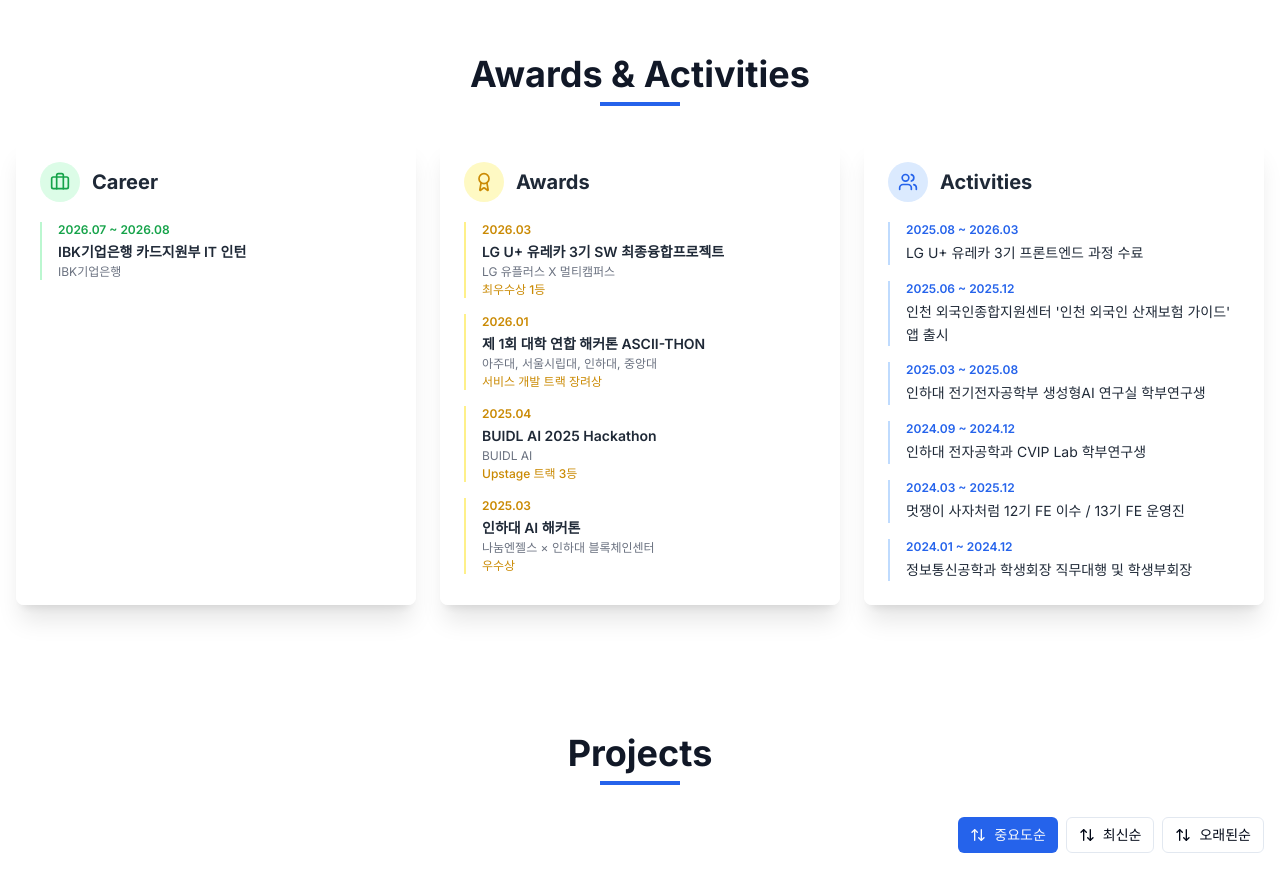
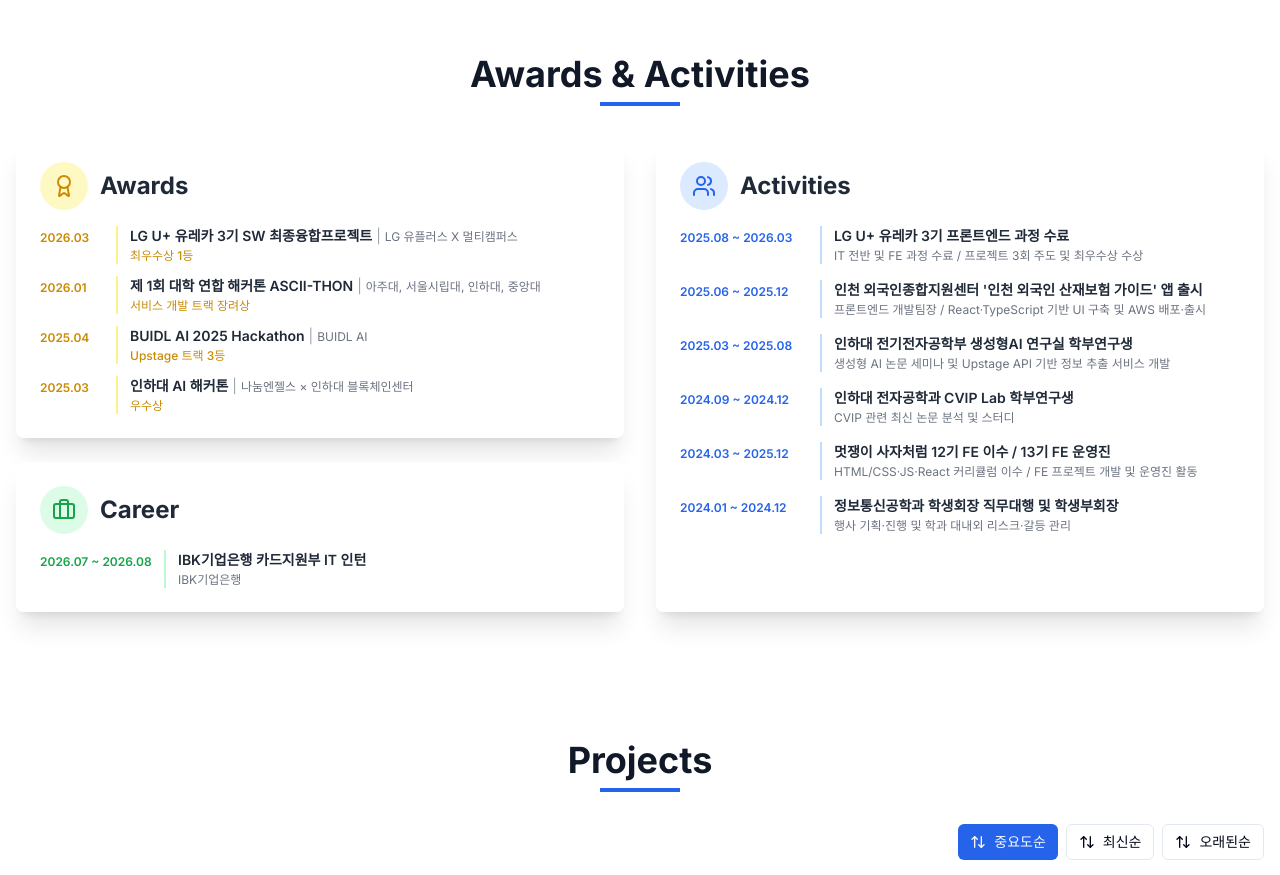
Before and after one commit to yerroong/intro-page, a Next.js app: page / in a window 1280 px wide. Shown: the part 2280-3155 px from the top of the page. Built offline with nearby package versions, Linux system fonts and the light colour scheme.

Commit message:
revert: back to 2-col layout, add activity descriptions, bold titles

```diff
--- a/components/sections/AchievementsSection.tsx
+++ b/components/sections/AchievementsSection.tsx
@@ -38,75 +38,114 @@ export default function AchievementsSection() {
   ]
 
   const activities = [
-    { period: "2025.08 ~ 2026.03", content: "LG U+ 유레카 3기 프론트엔드 과정 수료" },
-    { period: "2025.06 ~ 2025.12", content: "인천 외국인종합지원센터 '인천 외국인 산재보험 가이드' 앱 출시" },
-    { period: "2025.03 ~ 2025.08", content: "인하대 전기전자공학부 생성형AI 연구실 학부연구생" },
-    { period: "2024.09 ~ 2024.12", content: "인하대 전자공학과 CVIP Lab 학부연구생" },
-    { period: "2024.03 ~ 2025.12", content: "멋쟁이 사자처럼 12기 FE 이수 / 13기 FE 운영진" },
-    { period: "2024.01 ~ 2024.12", content: "정보통신공학과 학생회장 직무대행 및 학생부회장" },
+    {
+      period: "2025.08 ~ 2026.03",
+      title: "LG U+ 유레카 3기 프론트엔드 과정 수료",
+      description: "IT 전반 및 FE 과정 수료 / 프로젝트 3회 주도 및 최우수상 수상"
+    },
+    {
+      period: "2025.06 ~ 2025.12",
+      title: "인천 외국인종합지원센터 '인천 외국인 산재보험 가이드' 앱 출시",
+      description: "프론트엔드 개발팀장 / React·TypeScript 기반 UI 구축 및 AWS 배포·출시"
+    },
+    {
+      period: "2025.03 ~ 2025.08",
+      title: "인하대 전기전자공학부 생성형AI 연구실 학부연구생",
+      description: "생성형 AI 논문 세미나 및 Upstage API 기반 정보 추출 서비스 개발"
+    },
+    {
+      period: "2024.09 ~ 2024.12",
+      title: "인하대 전자공학과 CVIP Lab 학부연구생",
+      description: "CVIP 관련 최신 논문 분석 및 스터디"
+    },
+    {
+      period: "2024.03 ~ 2025.12",
+      title: "멋쟁이 사자처럼 12기 FE 이수 / 13기 FE 운영진",
+      description: "HTML/CSS·JS·React 커리큘럼 이수 / FE 프로젝트 개발 및 운영진 활동"
+    },
+    {
+      period: "2024.01 ~ 2024.12",
+      title: "정보통신공학과 학생회장 직무대행 및 학생부회장",
+      description: "행사 기획·진행 및 학과 대내외 리스크·갈등 관리"
+    },
   ]
 
   return (
-    <div className="grid grid-cols-1 lg:grid-cols-3 gap-6">
-      {/* Career */}
+    <div className="grid grid-cols-1 lg:grid-cols-2 gap-8">
+      {/* Left Column: Awards + Career */}
+      <div className="space-y-6">
+        {/* Awards */}
         <Card className="shadow-xl border-0 bg-white/80 backdrop-blur-sm">
           <CardContent className="p-6">
-          <div className="flex items-center gap-3 mb-5">
-            <div className="bg-green-100 p-2.5 rounded-full">
-              <Briefcase className="h-5 w-5 text-green-600" />
+            <div className="flex items-center gap-3 mb-4">
+              <div className="bg-yellow-100 p-3 rounded-full">
+                <Award className="h-6 w-6 text-yellow-600" />
               </div>
-            <h3 className="text-xl font-bold text-gray-800">Career</h3>
+              <h3 className="text-2xl font-bold text-gray-800">Awards</h3>
             </div>
-          <div className="space-y-4">
-            {careers.map((career, index) => (
-              <div key={index} className="border-l-2 border-green-200 pl-4">
-                <p className="text-xs font-semibold text-green-600 mb-1">{career.period}</p>
-                <h4 className="font-semibold text-gray-800 text-sm">{career.title}</h4>
-                <p className="text-xs text-gray-500 mt-0.5">{career.company}</p>
+            <div className="space-y-3">
+              {awards.map((award, index) => (
+                <div key={index} className="flex gap-3">
+                  <div className="flex-shrink-0 w-16 text-xs font-semibold text-yellow-600 pt-1">
+                    {award.date}
+                  </div>
+                  <div className="flex-1 border-l-2 border-yellow-200 pl-3">
+                    <h4 className="text-sm text-gray-800">
+                      <span className="font-semibold">{award.title}</span> <span className="text-gray-400">|</span> <span className="text-xs text-gray-500">{award.organizer}</span>
+                    </h4>
+                    <p className="text-xs text-yellow-600 font-medium mt-0.5">{award.award}</p>
+                  </div>
                 </div>
               ))}
             </div>
           </CardContent>
         </Card>
 
-      {/* Awards */}
+        {/* Career */}
         <Card className="shadow-xl border-0 bg-white/80 backdrop-blur-sm">
           <CardContent className="p-6">
-          <div className="flex items-center gap-3 mb-5">
-            <div className="bg-yellow-100 p-2.5 rounded-full">
-              <Award className="h-5 w-5 text-yellow-600" />
+            <div className="flex items-center gap-3 mb-4">
+              <div className="bg-green-100 p-3 rounded-full">
+                <Briefcase className="h-6 w-6 text-green-600" />
               </div>
-            <h3 className="text-xl font-bold text-gray-800">Awards</h3>
+              <h3 className="text-2xl font-bold text-gray-800">Career</h3>
             </div>
-          <div className="space-y-4">
-            {awards.map((award, index) => (
-              <div key={index} className="border-l-2 border-yellow-200 pl-4">
-                <p className="text-xs font-semibold text-yellow-600 mb-1">{award.date}</p>
-                <h4 className="text-sm text-gray-800">
-                  <span className="font-semibold">{award.title}</span>
-                </h4>
-                <p className="text-xs text-gray-500 mt-0.5">{award.organizer}</p>
-                <p className="text-xs text-yellow-600 font-medium mt-0.5">{award.award}</p>
+            <div className="space-y-3">
+              {careers.map((career, index) => (
+                <div key={index} className="flex gap-3">
+                  <div className="flex-shrink-0 w-28 text-xs font-semibold text-green-600 pt-1">
+                    {career.period}
+                  </div>
+                  <div className="flex-1 border-l-2 border-green-200 pl-3">
+                    <h4 className="font-semibold text-gray-800 text-sm">{career.title}</h4>
+                    <p className="text-xs text-gray-500 mt-0.5">{career.company}</p>
+                  </div>
                 </div>
               ))}
             </div>
           </CardContent>
         </Card>
+      </div>
 
       {/* Activities */}
       <Card className="shadow-xl border-0 bg-white/80 backdrop-blur-sm">
         <CardContent className="p-6">
-          <div className="flex items-center gap-3 mb-5">
-            <div className="bg-blue-100 p-2.5 rounded-full">
-              <Users className="h-5 w-5 text-blue-600" />
+          <div className="flex items-center gap-3 mb-4">
+            <div className="bg-blue-100 p-3 rounded-full">
+              <Users className="h-6 w-6 text-blue-600" />
             </div>
-            <h3 className="text-xl font-bold text-gray-800">Activities</h3>
+            <h3 className="text-2xl font-bold text-gray-800">Activities</h3>
           </div>
           <div className="space-y-4">
             {activities.map((activity, index) => (
-              <div key={index} className="border-l-2 border-blue-200 pl-4">
-                <p className="text-xs font-semibold text-blue-600 mb-1">{activity.period}</p>
-                <p className="text-sm text-gray-800 leading-relaxed">{activity.content}</p>
+              <div key={index} className="flex gap-3">
+                <div className="flex-shrink-0 w-32 text-xs font-semibold text-blue-600 pt-1">
+                  {activity.period}
+                </div>
+                <div className="flex-1 border-l-2 border-blue-200 pl-3">
+                  <h4 className="font-semibold text-sm text-gray-800">{activity.title}</h4>
+                  <p className="text-xs text-gray-500 mt-0.5">{activity.description}</p>
+                </div>
               </div>
             ))}
           </div>
```
Lines whose indentation alone changed are shown as unchanged.
